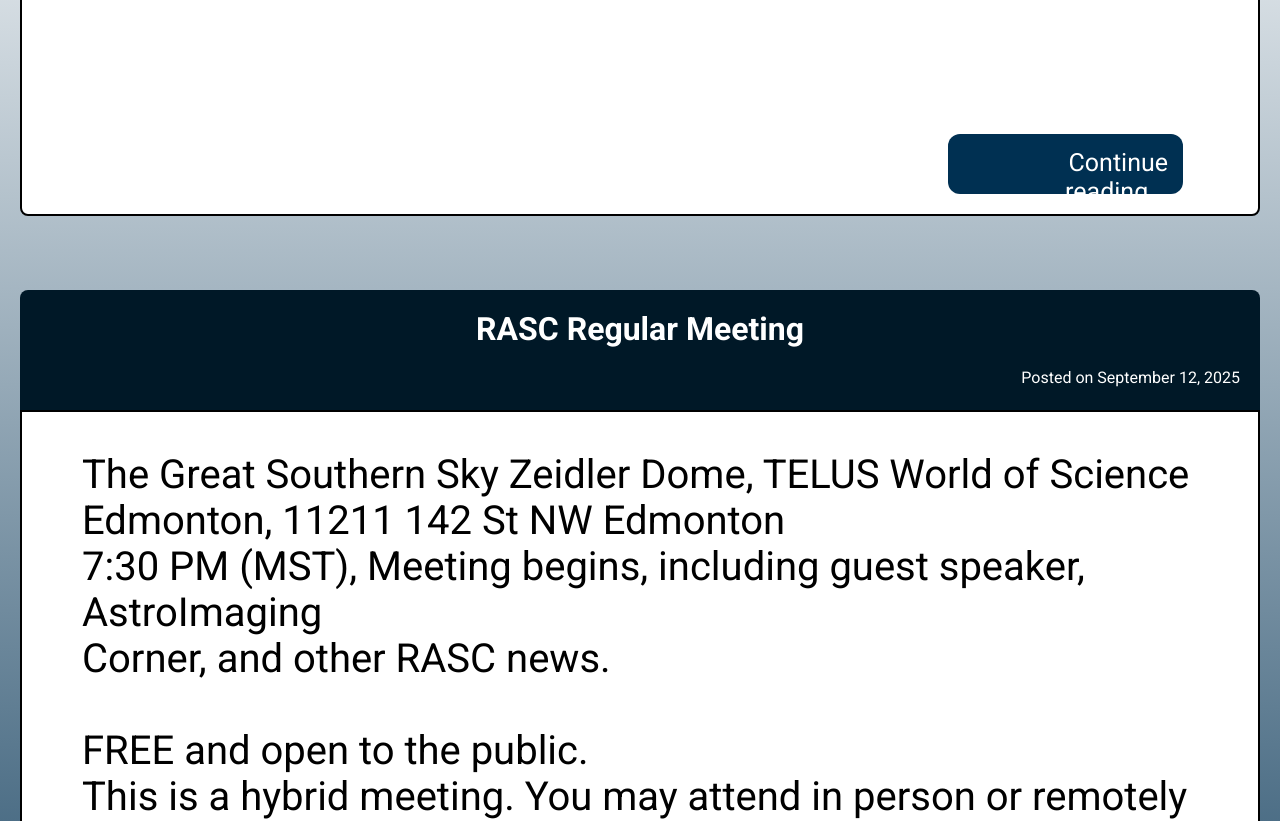
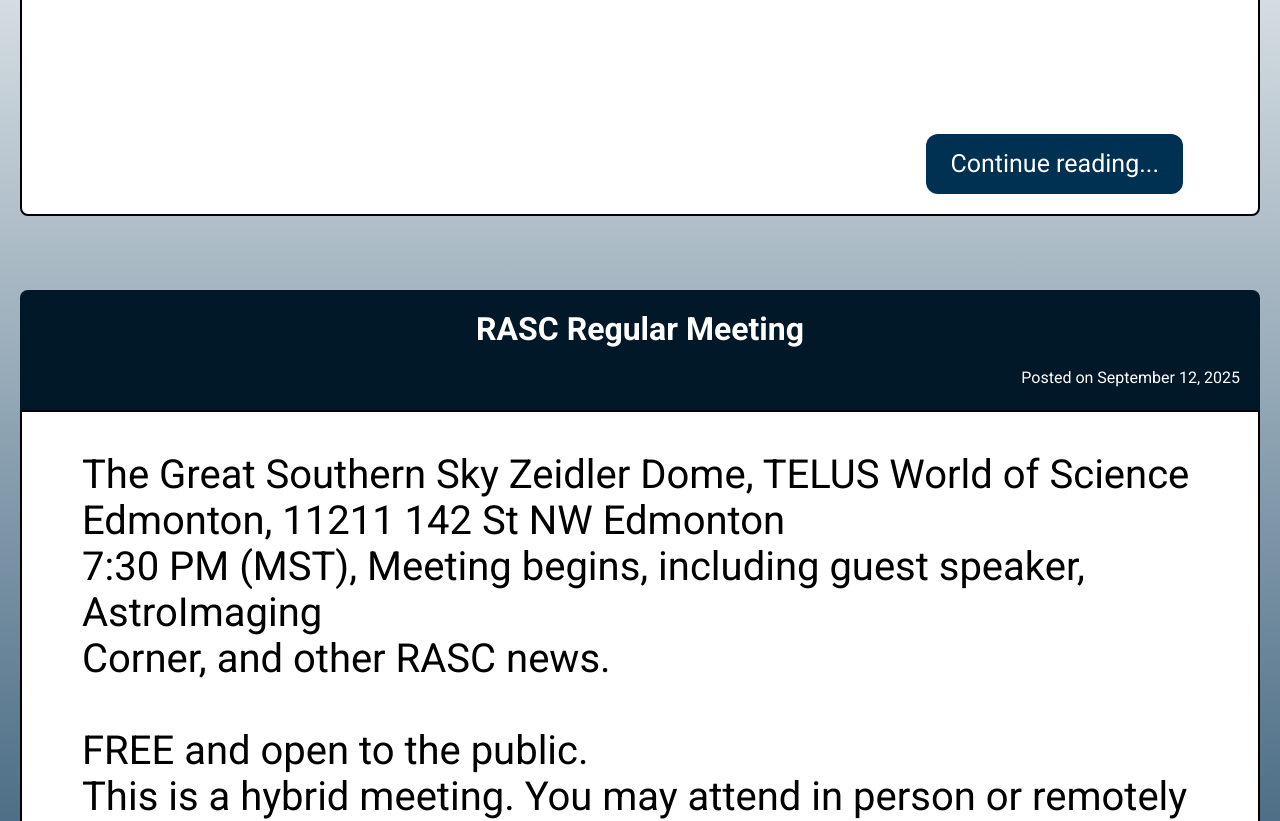
Before and after one commit to solankisamirh/rasc-edmonton-redesign, a plain HTML site: page home.html in a window 1280 px wide. Shown: the part 4200-5021 px from the top of the page. Drawn offline with Linux system fonts and the light colour scheme.

Commit message:
Fix Continue reading button alignment
The label wrapped onto two lines and overflowed the fixed-width
button. Centre the text on one line and let the button grow to fit,
keeping the original 235px minimum width and 60px height.

Co-Authored-By: Claude Opus 5.5 <noreply@anthropic.com>
Claude-Session: https://claude.ai/code/session_01DHgYLh4nAqg9KHeRnwUH6s

```diff
--- a/home.html
+++ b/home.html
@@ -227,7 +227,7 @@
 							Future zoom session: Oct 22nd.
 						</p>
 						<div class="text-right section-padding">
-							<button class="text-right button-continue self-start" type="submit">Continue reading...</button>
+							<button class="button-continue self-start" type="submit">Continue reading...</button>
 						</div>
 					</div>
 				</div>
@@ -256,7 +256,7 @@
 							Guest Speaker: Alan Dyer<br>
 						</p>
 						<div class="text-right section-padding">
-							<button class="text-right button-continue self-start" type="submit">Continue reading...</button>
+							<button class="button-continue self-start" type="submit">Continue reading...</button>
 						</div>
 					</div>
 				</div>
--- a/style.css
+++ b/style.css
@@ -306,16 +306,20 @@ nav ul {
 }
 
 .button-continue {
-	display: inline-block;
+	display: inline-flex;
+	align-items: center;
+	justify-content: center;
 	color: white;
-	padding: 15px 15px;
+	padding: 0 24px;
 	background-color: #003052;
 	text-decoration: none;
+	text-align: center;
+	white-space: nowrap;
 	font-weight: 400;
 	transition: background 0.2s ease;
 	border: none;
 	border-radius: 12px;
-	width: 235px;
+	min-width: 235px;
 	height: 60px;
 	font-size: 25px;
 }
```
Also changed, not shown: 1 other file.
